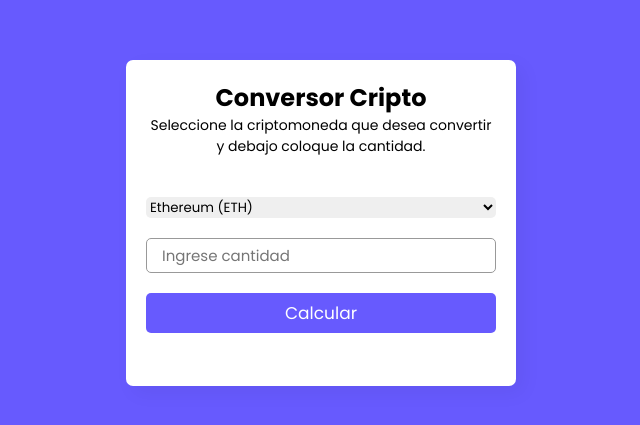
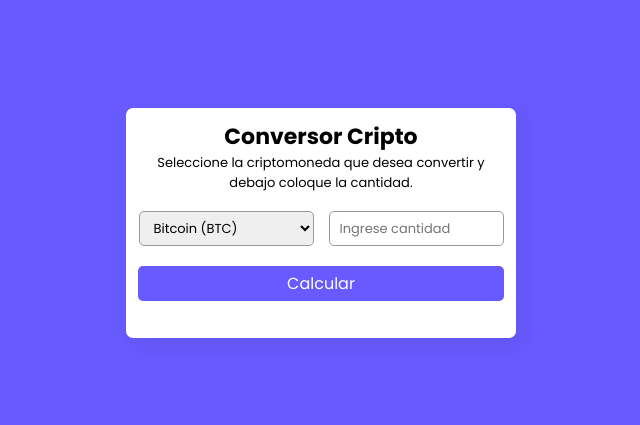
Before and after one commit to LucasMarkowicz/ConversorCripto-Markowicz, a plain HTML site: page index.html in a window 1280 px wide. Shown: the part 177-602 px from the top of the page, without its empty margins (319-959 px from the left). Drawn offline with nearby package versions, Linux system fonts and the light colour scheme.

Commit message:
Entrega final

```diff
--- a/index.html
+++ b/index.html
@@ -17,16 +17,20 @@
         <form action="">
             <div class="drop-list">
                 <select name="" id="criptoElegida">
-                    <option value="value1" selected>Ethereum (ETH)</option>
-                    <option value="value2">Bitcoin (BTC)</option>
-                    <option value="value3">Binance Coin (BNB)</option>
-                    <option value="value4">Cardano (ADA)</option>
-                    <option value="value5">Solana (SOL)</option>
-                    <option value="value5">Ripple (XRP)</option>
-                    <option value="value6">Binance USD (BUSD)</option>
+                    <option value="value1">Binance USD (BUSD)</option>
+                    <option value="value2" selected>Bitcoin (BTC)</option>
+                    <option value="value3">Ethereum (ETH)</option>
+                    <option value="value4">Binance Coin (BNB)</option>
+                    <option value="value5">Cardano (ADA)</option>
+                    <option value="value6">Ripple (XRP)</option>
+                    <option value="value7">Dogecoin (DOG)</option>
+                    <option value="value8">Polygon (MATIC)</option>
+                    <option value="value9">Polkadot (DOT)</option>
+                    <option value="value10">Solana (SOL)</option>
                 </select>
-            </div>
+
             <input type="number" id="ingreseValor" placeholder="Ingrese cantidad">
+        </div>
             <button type="button" id="boton">
                 Calcular
             </button>
--- a/main.js
+++ b/main.js
@@ -3,7 +3,7 @@ let boton = document.getElementById("boton")
 boton.addEventListener("click", evitarDobleClick)
 boton.addEventListener("click", getValueInput)
 
-//jquery para aplicar click en enter
+//jquery para aplicar click con enter
 $(document).keypress(function (x) {
     var key = x.which;
     if(key == 13)
@@ -18,7 +18,7 @@ function evitarDobleClick() {
     document.getElementById("boton").disabled = true;
     setTimeout(function() {
         document.getElementById("boton").disabled = false;
-    }, 500);
+    }, 1000);
 }
 
 
@@ -56,16 +56,21 @@ function getValueInput() {
             }
         }
 
+        console.log(data)
+
+        const BUSD = new Criptomonedas("BUSD", "Binance USD", 1, `<img src="media/BUSD.png" alt="" >`)
+        const BTC = new Criptomonedas("BTC", "Bitcoin", data[614].price, `<img src="media/BTC.png" alt="" >`)
         const ETH = new Criptomonedas("ETH", "Ethereum", data[632].price, `<img src="media/ETH.png" alt="" >`)
-        const BTC = new Criptomonedas("BTC", "Bitcoin", data[614].price, `<img src="media/BTC.png" alt="" >`)
         const BNB = new Criptomonedas("BNB", "Binance Coin", data[613].price, `<img src="media/BNB.png" alt="" >`)
         const ADA = new Criptomonedas("ADA", "Cardano", data[655].price, `<img src="media/ADA.png" alt="" >`)
+        const XRP = new Criptomonedas("XRP", "Ripple", data[631].price, `<img src="media/XRP.png" alt="" >`)
+        const DOGE = new Criptomonedas("DOGE", "Dogecoin", data[879].price, `<img src="media/DOGE.png" alt="" >`)
+        const MATIC = new Criptomonedas("MATIC", "Polygon", data[802].price, `<img src="media/MATIC.png" alt="" >`)
+        const DOT = new Criptomonedas("DOT", "Polkadot", data[953].price, `<img src="media/DOT.png" alt="" >`)
         const SOL = new Criptomonedas("SOL", "Solana", data[780].price, `<img src="media/SOL.png" alt="" >`)
-        const XRP = new Criptomonedas("XRP", "Ripple", data[631].price, `<img src="media/XRP.png" alt="" >`)
-        const BUSD = new Criptomonedas("BUSD", "Binance USD", 1, `<img src="media/BUSD.png" alt="" >`)
 
 
-        listaCripto = [ETH, BTC, BNB, ADA, SOL, XRP, BUSD];
+        listaCripto = [BUSD, BTC, ETH, BNB, ADA, XRP, DOGE, MATIC, DOT, SOL];
 
         //funcion conversion y muestra
         function calculo(monto) {
--- a/style.css
+++ b/style.css
@@ -21,14 +21,14 @@ body{
 }
 .wrapper{
   width: 390px;
-  padding: 20px;
+  padding: 12px;
   border-radius: 7px;
   background: #fff;
   box-shadow: 7px 7px 20px rgba(0, 0, 0, 0.05);
 }
 
 .wrapper form{
-  margin: 40px 0 0 0;
+  margin: 18px 0 0 0;
 }
 
 form :where(input, select, button){
@@ -38,63 +38,35 @@ form :where(input, select, button){
   border: none;
 }
 
-form p{
-  font-size: 18px;
-  margin-bottom: 5px;
+.drop-list {
+display: flex;
+flex-direction: row;
+column-gap: 15px;
+justify-content: center;
 }
-form input{
-  margin-top: 20px;
+
+#criptoElegida {
+  width: 175px;
   height: 35px;
-  font-size: 15px;
-  padding: 0 15px;
+  font-size: 13px;
+  padding: 0 10px;
   border: 1px solid #999;
 }
-form input:focus{
-  padding: 0 14px;
-  border: 2px solid #675AFE;
-}
-form .drop-list{
-  display: flex;
-  margin-top: 20px;
-  align-items: center;
-  justify-content: space-between;
-}
-.drop-list .select-box{
-  display: flex;
-  width: 115px;
-  height: 45px;
-  align-items: center;
-  border-radius: 5px;
-  justify-content: center;
+
+form input{
+  width: 175px;
+  height: 35px;
+  font-size: 13px;
+  padding: 0 10px;
   border: 1px solid #999;
-}
-.select-box img{
-  max-width: 21px;
-}
-.select-box select{
-  width: auto;
-  font-size: 16px;
-  background: none;
-  margin: 0 -5px 0 5px;
-}
-.select-box select::-webkit-scrollbar{
-  width: 8px;
-}
-.select-box select::-webkit-scrollbar-track{
-  background: #fff;
-}
-.select-box select::-webkit-scrollbar-thumb{
-  background: #888;
-  border-radius: 8px;
-  border-right: 2px solid #ffffff;
 }
 
 
 form button{
   margin-top: 20px;
-  height: 40px;
+  height: 35px;
   color: #fff;
-  font-size: 17px;
+  font-size: 16px;
   cursor: pointer;
   background: #675AFE;
   transition: 0.3s ease;
@@ -113,6 +85,7 @@ img {
 
 
 .titulo h2{
+  font-size: 22px;
     text-align: center;
 }
 
@@ -121,10 +94,9 @@ img {
 }
 
 p {
-    font-size: 14px;
+    font-size: 13px;
 }
 
 #hora{
-    margin-top: 8px;
     text-align: center;
 }
```
Also changed, not shown: media/DOGE.png (added), media/DOT.png (added), media/MATIC.png (added).
